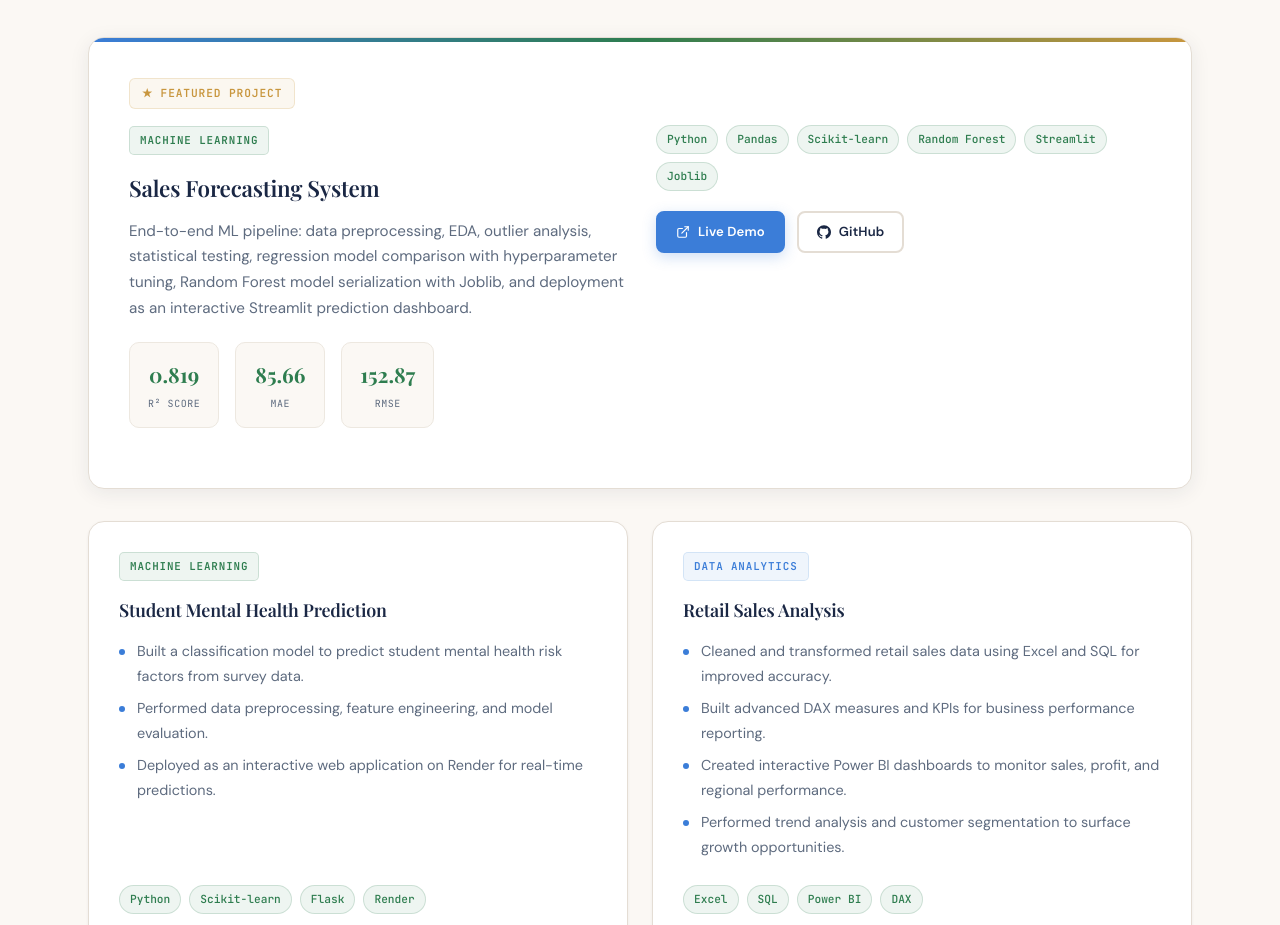
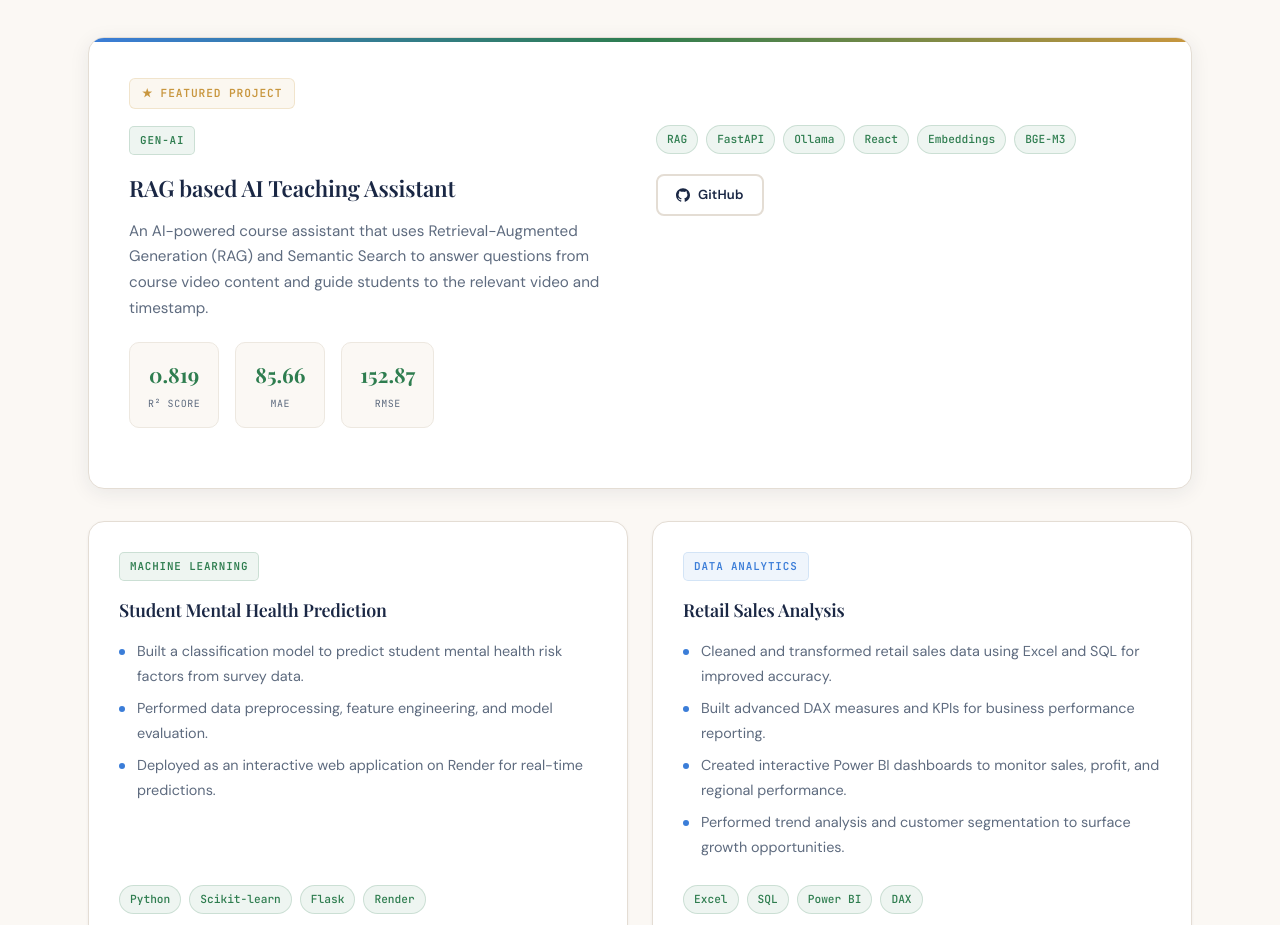
Before and after one commit to Vinayakkoli1807/vinayakkoli1807.github.io, a plain HTML site: page index.html in a window 1280 px wide. Shown: the part 3631-4556 px from the top of the page. Drawn offline with nearby package versions, Linux system fonts and the light colour scheme.

Commit message:
Update featured project to RAG teaching assistant
Co-authored-by: Copilot <223556219+Copilot@users.noreply.github.com>

```diff
--- a/index.html
+++ b/index.html
@@ -1113,9 +1113,9 @@ footer .back-top:hover { color: var(--accent); }
       <div class="featured-badge">&#9733; Featured Project</div>
       <div class="featured-grid">
         <div>
-          <div class="proj-category cat-ml">Machine Learning</div>
-          <h3>Sales Forecasting System</h3>
-          <p>End-to-end ML pipeline: data preprocessing, EDA, outlier analysis, statistical testing, regression model comparison with hyperparameter tuning, Random Forest model serialization with Joblib, and deployment as an interactive Streamlit prediction dashboard.</p>
+          <div class="proj-category cat-ml">Gen-AI</div>
+          <h3>RAG based AI Teaching Assistant</h3>
+          <p>An AI-powered course assistant that uses Retrieval-Augmented Generation (RAG) and Semantic Search to answer questions from course video content and guide students to the relevant video and timestamp.</p>
           <div class="metrics-row">
             <div class="metric-badge"><span class="metric-val">0.819</span><span class="metric-lbl">R&sup2; Score</span></div>
             <div class="metric-badge"><span class="metric-val">85.66</span><span class="metric-lbl">MAE</span></div>
@@ -1124,15 +1124,15 @@ footer .back-top:hover { color: var(--accent); }
         </div>
         <div>
           <div class="featured-tech">
-            <span class="tag">Python</span><span class="tag">Pandas</span><span class="tag">Scikit-learn</span>
-            <span class="tag">Random Forest</span><span class="tag">Streamlit</span><span class="tag">Joblib</span>
+            <span class="tag">RAG</span><span class="tag">FastAPI</span><span class="tag">Ollama</span>
+            <span class="tag">React</span><span class="tag">Embeddings</span><span class="tag">BGE-M3</span>
           </div>
           <div class="featured-links">
-            <a href="https://salesforecasting-ml-1807.streamlit.app/" class="btn btn-accent btn-sm" target="_blank" rel="noopener">
+            <!-- <a href="https://salesforecasting-ml-1807.streamlit.app/" class="btn btn-accent btn-sm" target="_blank" rel="noopener">
               <svg width="14" height="14" viewBox="0 0 24 24" fill="none" stroke="currentColor" stroke-width="2" stroke-linecap="round"><path d="M18 13v6a2 2 0 0 1-2 2H5a2 2 0 0 1-2-2V8a2 2 0 0 1 2-2h6"/><polyline points="15 3 21 3 21 9"/><line x1="10" y1="14" x2="21" y2="3"/></svg>
               Live Demo
-            </a>
-            <a href="https://github.com/Vinayakkoli1807/Sales_Forecasting_ML" class="btn btn-outline btn-sm" target="_blank" rel="noopener">
+            </a> -->
+            <a href="https://github.com/Vinayakkoli1807/RAG-based-AI-Teaching-Assistant" class="btn btn-outline btn-sm" target="_blank" rel="noopener">
               <svg width="14" height="14" viewBox="0 0 24 24" fill="currentColor"><path d="M12 .5C5.37.5 0 5.78 0 12.292c0 5.211 3.438 9.63 8.205 11.188.6.111.82-.254.82-.567 0-.28-.01-1.022-.015-2.005-3.338.711-4.042-1.582-4.042-1.582-.546-1.361-1.333-1.723-1.333-1.723-1.089-.73.083-.715.083-.715 1.205.083 1.838 1.215 1.838 1.215 1.07 1.802 2.809 1.281 3.495.98.108-.763.417-1.282.76-1.577-2.665-.295-5.466-1.309-5.466-5.827 0-1.287.465-2.339 1.228-3.164-.123-.298-.533-1.497.117-3.12 0 0 1.001-.315 3.28 1.209A11.5 11.5 0 0 1 12 6.272c1.013.005 2.032.134 2.982.394 2.276-1.524 3.274-1.209 3.274-1.209.653 1.623.242 2.822.12 3.12.765.825 1.226 1.877 1.226 3.164 0 4.53-2.805 5.527-5.475 5.817.43.366.814 1.086.814 2.189 0 1.58-.015 2.854-.015 3.242 0 .316.216.683.825.567C20.565 21.917 24 17.5 24 12.292 24 5.78 18.627.5 12 .5z"/></svg>
               GitHub
             </a>
```
